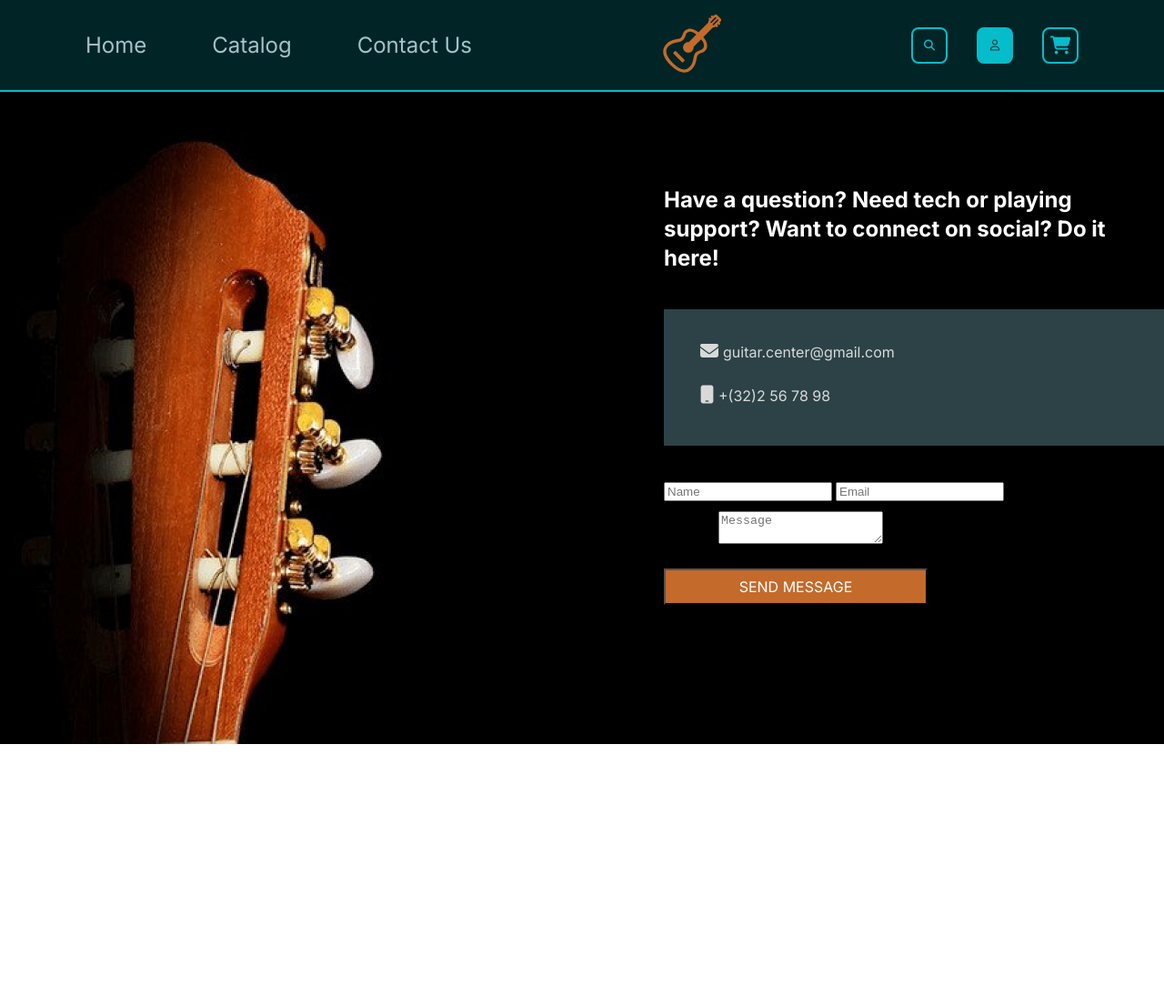
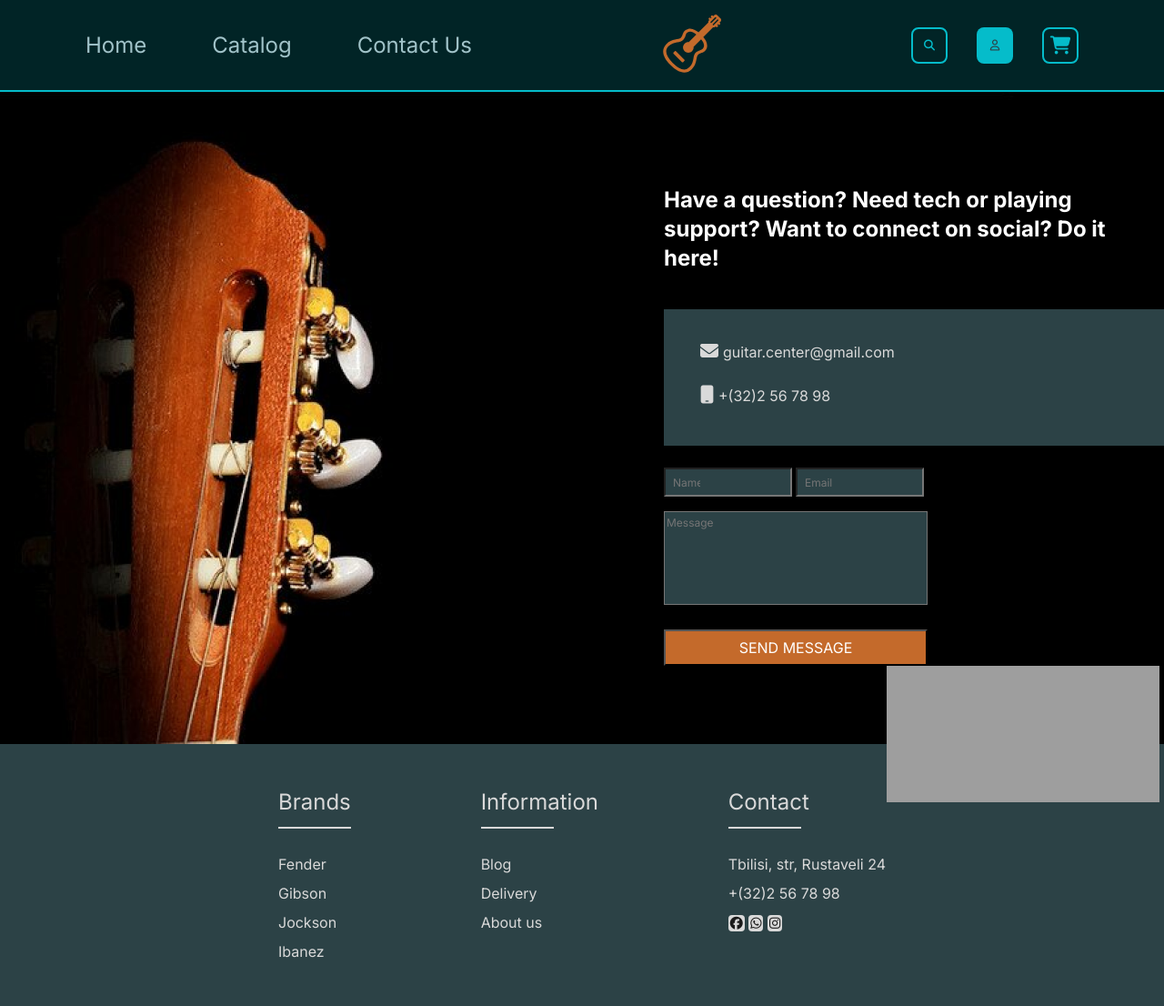
Before and after one commit to Lizi1617/Final-assignment-2, a plain HTML site: page contact.html in a window 1280 px wide. Shown: the top 1106 px of the page at 91% size. Before the commit the page ends 818 px from the top, so only its background shows below. Drawn offline with Linux system fonts and the light colour scheme; grey boxes are pictures that could not be loaded.

Commit message:
add index

```diff
--- a/contact.html
+++ b/contact.html
@@ -23,8 +23,8 @@
   <div class="container">
     <!-- header  -->
     <header>
-      <img src="images/burger.svg" alt="burger" class="burger">
-      <img src="images/xmark.svg" alt="xmark" class="xmark">
+      <i class="fa-solid fa-bars burger"></i>
+      <i class="fa-solid fa-xmark xmark"></i>
 
       <nav class="header_nav">
         <ul class="header_ul">
@@ -85,24 +85,91 @@
         </div>
       </div>
 
-      <div class="contact_input_div">
-        <div class="contact_input">
-          <input type="text" name="name" placeholder="Name">
-          <input type="text" name="Email" placeholder="Email">
+      <form>
+        <div class="form_section">
+          <div class="input_box">
+            <input type="text" name="Name" placeholder="Name" class="input_title">
+            <input type="email" name="Email" placeholder="Email" class="input_title">
+            <div class="textarea">
+              <textarea name="Message" id="Message" placeholder="Message" class="textarea_title"></textarea>
+            </div>
+            <button class="form_button">SEND MESSAGE</button>
+            <div class="iframe_div">
+              <iframe
+                src="https://www.google.com/maps/embed?pb=!1m16!1m12!1m3!1d47651.68039106641!2d44.78332239707641!3d41.71555500291216!2m3!1f0!2f0!3f0!3m2!1i1024!2i768!4f13.1!2m1!1sTbilisi%2C%20str%2C%20Rustaveli%2024!5e0!3m2!1ska!2sge!4v1722767300130!5m2!1ska!2sge"
+                style="border:0;" allowfullscreen="" loading="lazy"
+                referrerpolicy="no-referrer-when-downgrade"></iframe>
+            </div>
+      </form>
+    </section>
+    <!-- footer -->
+    <footer>
+      <section class="title_nav_box">
+        <h4 class="footer_title">Brands</h4>
+        <div class="line">
+          <img src="imiges/Line 3.svg" alt="line">
         </div>
-      </div>
-
-      <div class="textarea">
-        <label for="message">Message</label>
-        <textarea name="Message" id="Message" placeholder="Message"></textarea>
-      </div>
-
-      <button class="contact_button">SEND MESSAGE</button>
-
-
-
-      </main>
-    </section>
+        <nav>
+          <ul class="footer_right_section_ul">
+            <li>
+              <a href="catalog.html" class="footer_right_section_a">Fender</a>
+            </li>
+            <li>
+              <a href="catalog.html" class="footer_right_section_a">Gibson</a>
+            </li>
+            <li>
+              <a href="catalog.html" class="footer_right_section_a">Jockson</a>
+            </li>
+            <li>
+              <a href="catalog.html" class="footer_right_section_a">Ibanez</a>
+            </li>
+          </ul>
+        </nav>
+      </section>
+      <section class="title_nav_box">
+        <h4 class="footer_title">Information</h4>
+        <div class="line">
+          <img src="imiges/Line 3.svg" alt="line">
+        </div>
+        <nav>
+          <ul class="footer_right_section_ul">
+            <li>
+              <a href="catalog.html" class="footer_right_section_a">Blog</a>
+            </li>
+            <li>
+              <a href="catalog.html" class="footer_right_section_a">Delivery</a>
+            </li>
+            <li>
+              <a href="catalog.html" class="footer_right_section_a">About us</a>
+            </li>
+            <li>
+          </ul>
+        </nav>
+      </section>
+      <section class="title_nav_box">
+        <h4 class="footer_title">Contact</h4>
+        <div class="line">
+          <img src="imiges/Line 3.svg" alt="line">
+        </div>
+        <nav>
+          <ul class="footer_right_section_ul">
+            <li>
+              <a href="contact.html" class="footer_right_section_a">Tbilisi, str, Rustaveli 24</a>
+            </li>
+            <li>
+              <a href="contact.html" class="footer_right_section_a">+(32)2 56 78 98</a>
+            </li>
+            <li>
+              <a href="contact.html" class="footer_right_section_a">
+                <i class="fa-brands fa-facebook"></i>
+                <i class="fa-brands fa-whatsapp"></i>
+                <i class="fa-brands fa-instagram"></i>
+              </a>
+          </ul>
+        </nav>
+      </section>
+    </footer>
+  </div>
 </body>
 
 </html>
--- a/css/laptop.css
+++ b/css/laptop.css
@@ -0,0 +1,32 @@
+@media (max-width: 1025px) {
+
+    /* header */
+    header {
+        padding-inline: 45px;
+    }
+
+    .header_nav {
+        position: fixed;
+        top: 98.4px;
+        background-color: #C46A2B;
+        left: -100%;
+        width: 200px;
+        height: 144px;
+        padding: 16px 56px 16px 16px;
+        transition: .5s linear;
+    }
+
+    .header_ul {
+        flex-direction: column;
+        row-gap: 8px;
+    }
+
+    .burger {
+        display: block;
+        color: #05BCCA;
+    }
+
+    .show {
+        left: 0;
+    }
+}
--- a/css/style.css
+++ b/css/style.css
@@ -25,6 +25,16 @@ header {
 .burger,
 .xmark {
     display: none;
+    color: #05BCCA;
+}
+
+.burger{
+    font-size: 24px;
+}
+
+.xmark{
+    font-size: 26.67px;
+
 }
 
 .header_ul {
@@ -470,26 +480,62 @@ footer {
     padding-left: 400px;
 } */
 
-.contact_input_div {
-    padding-top: 40px;
+input {
+    width: 141px;
+    height: 32px;
+    padding: 6px 99px 6px 8px;
+    background-color: #2C4246;
+    margin-top: 24px;
     column-gap: 8px;
-    display: flex;
+    flex-direction: column;
 }
 
-.contact_input {
-    width: 100%;
-    height: 32px;
+.input_title {
+    font-family: "Inter", sans-serif;
+    font-size: 12px;
+    font-weight: 400;
+    line-height: 20px;
+    color: #A1C3C9;
 }
 
+textarea {
+    margin-top: 16px;
+    resize: none;
+    width: 290px;
+    height: 103px;
+    background-color: #2C4246;
+}
 
-.contact_button {
+.textarea_title {
+    font-family: "Inter", sans-serif;
+    font-size: 12px;
+    font-weight: 400;
+    line-height: 20px;
+    color: #A1C3C9;
+}
+
+.form_button {
     width: 290px;
     height: 40px;
+    background-color: #C46A2B;
     margin-top: 24px;
-    background-color: #C46A2B;
     font-family: "Inter", sans-serif;
     font-size: 16px;
     font-weight: 400;
     line-height: 24px;
     color: #FFFFFF;
 }
+
+.iframe_div{
+    display: flex;
+    justify-content: center;
+    align-items: center;
+    margin-left: 240px;
+}
+
+iframe{
+    display: flex;
+    justify-content: center;
+    align-items: center;
+    margin-bottom: 169px;
+}
```
Also changed, not shown: catalog.html (+2 -2 lines), index.html (+5 -2 lines).
